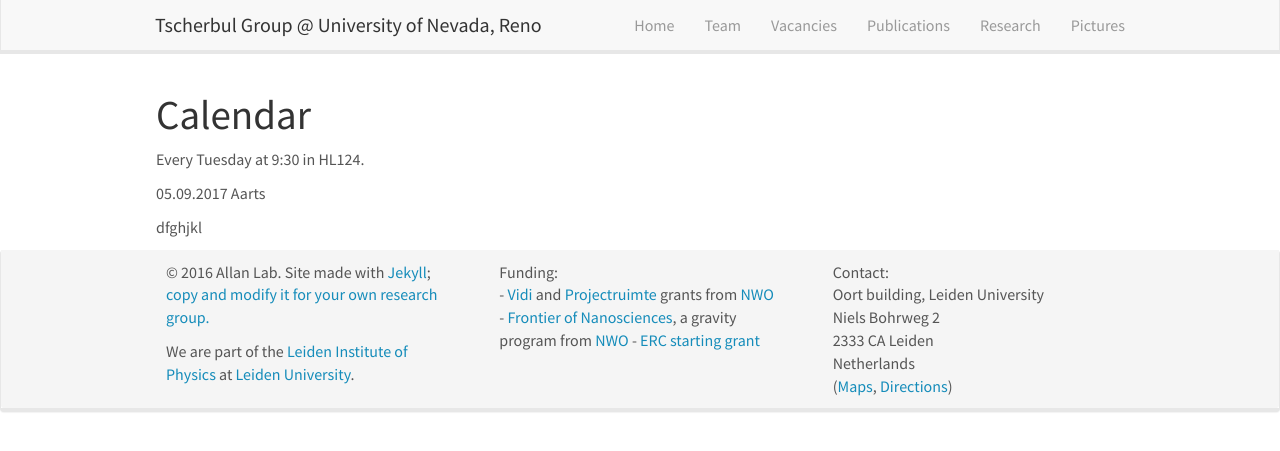
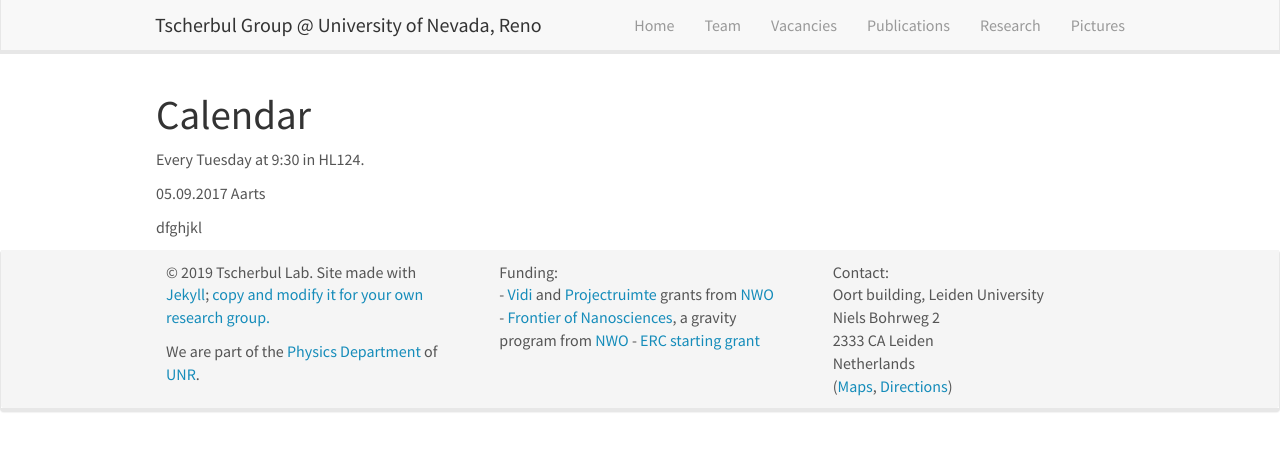
Before and after one commit to tscherbul/tscherbul.github.io, a Jekyll site: the page built from _pages/mini_lecture_series.md, in a window 1280 px wide. Shown: the top 451 px of the page. Built offline with Jekyll 4.4.1, drawn with Linux system fonts in a browser that asks for light colours; nearby versions of some CDN libraries.

Commit message:
Update footer.html

```diff
--- a/_includes/footer.html
+++ b/_includes/footer.html
@@ -4,8 +4,8 @@
 	  <div class="row">
 		<div class="col-sm-4">
 
-		  <p>&copy 2016 Allan Lab. Site made with <a href="https://jekyllrb.com">Jekyll</a>;  <a href="{{ site.url }}{{ site.baseurl }}/aboutwebsite.html">copy and  modify it for your own research group.</a></p>
-              <p>We are part of the <a href="https://www.physics.leidenuniv.nl/">Leiden Institute of Physics</a> at <a href="https://www.leidenuniv.nl">Leiden University</a>.</p>
+		  <p>&copy 2019 Tscherbul Lab. Site made with <a href="https://jekyllrb.com">Jekyll</a>;  <a href="{{ site.url }}{{ site.baseurl }}/aboutwebsite.html">copy and  modify it for your own research group.</a></p>
+              <p>We are part of the <a href="https://www.unr.edu/physics"> Physics Department</a> of <a href="https://www.unr.edu">UNR</a>.</p>
 
 
 		   <p>  </p><p>
```
